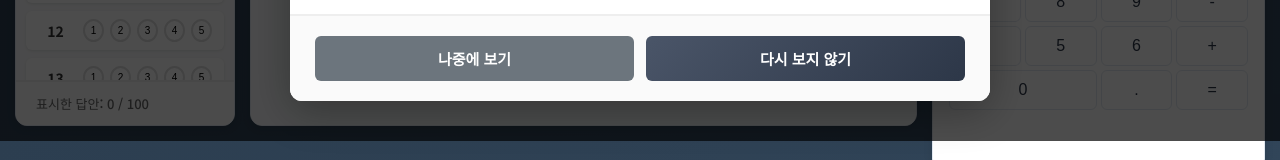
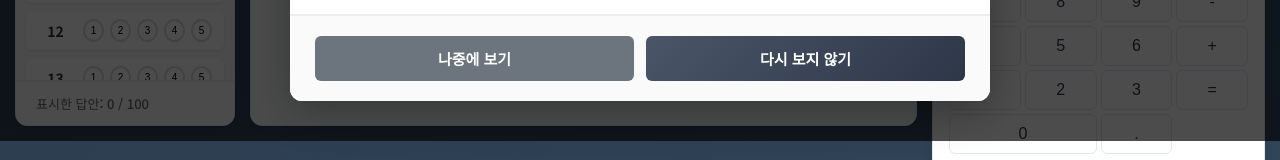
Before and after one commit to kimhyunji24/SKCT, a React (Vite) app: page / in a window 1280 px wide. Shown: the part 659-819 px from the top of the page. Built offline with nearby package versions, Linux system fonts and the light colour scheme.

Commit message:
계산기 숫자키 1, 2, 3 복구
- 누락된 숫자키 1, 2, 3 버튼 추가
- 계산기 레이아웃을 표준 형태로 재정렬
- 그리드 레이아웃 조정 (6행 → 5행)
- 모든 숫자키(0~9) 정상 작동 확인

```diff
--- a/src/components/Calculator.css
+++ b/src/components/Calculator.css
@@ -32,7 +32,7 @@
 .calc-buttons {
   display: grid;
   grid-template-columns: repeat(4, 1fr);
-  grid-template-rows: repeat(6, 1fr);
+  grid-template-rows: repeat(5, 1fr);
   gap: 4px;
 }
 .calc-buttons button {
--- a/src/components/Calculator.jsx
+++ b/src/components/Calculator.jsx
@@ -156,9 +156,13 @@ function Calculator() {
         <button className="btn-number" onClick={() => handleNumber('6')}>6</button>
         <button className="btn-operator" onClick={() => handleOperator('+')}>+</button>
 
+        <button className="btn-number" onClick={() => handleNumber('1')}>1</button>
+        <button className="btn-number" onClick={() => handleNumber('2')}>2</button>
+        <button className="btn-number" onClick={() => handleNumber('3')}>3</button>
+        <button className="btn-operator" onClick={handleEquals}>=</button>
+
         <button className="btn-number btn-zero" onClick={() => handleNumber('0')}>0</button>
         <button className="btn-number" onClick={handleDecimal}>.</button>
-        <button className="btn-operator" onClick={handleEquals}>=</button>
       </div>
     </div>
   )
```
